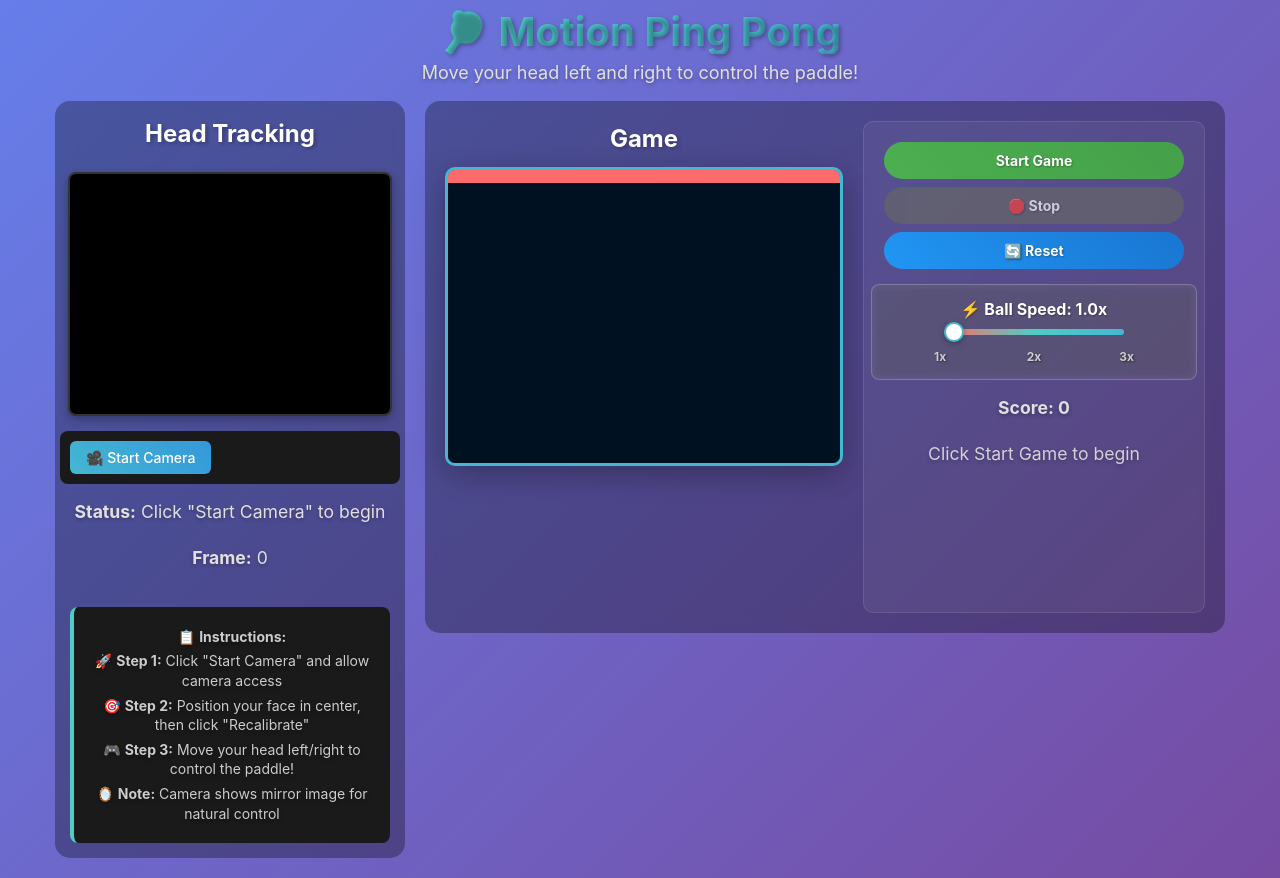
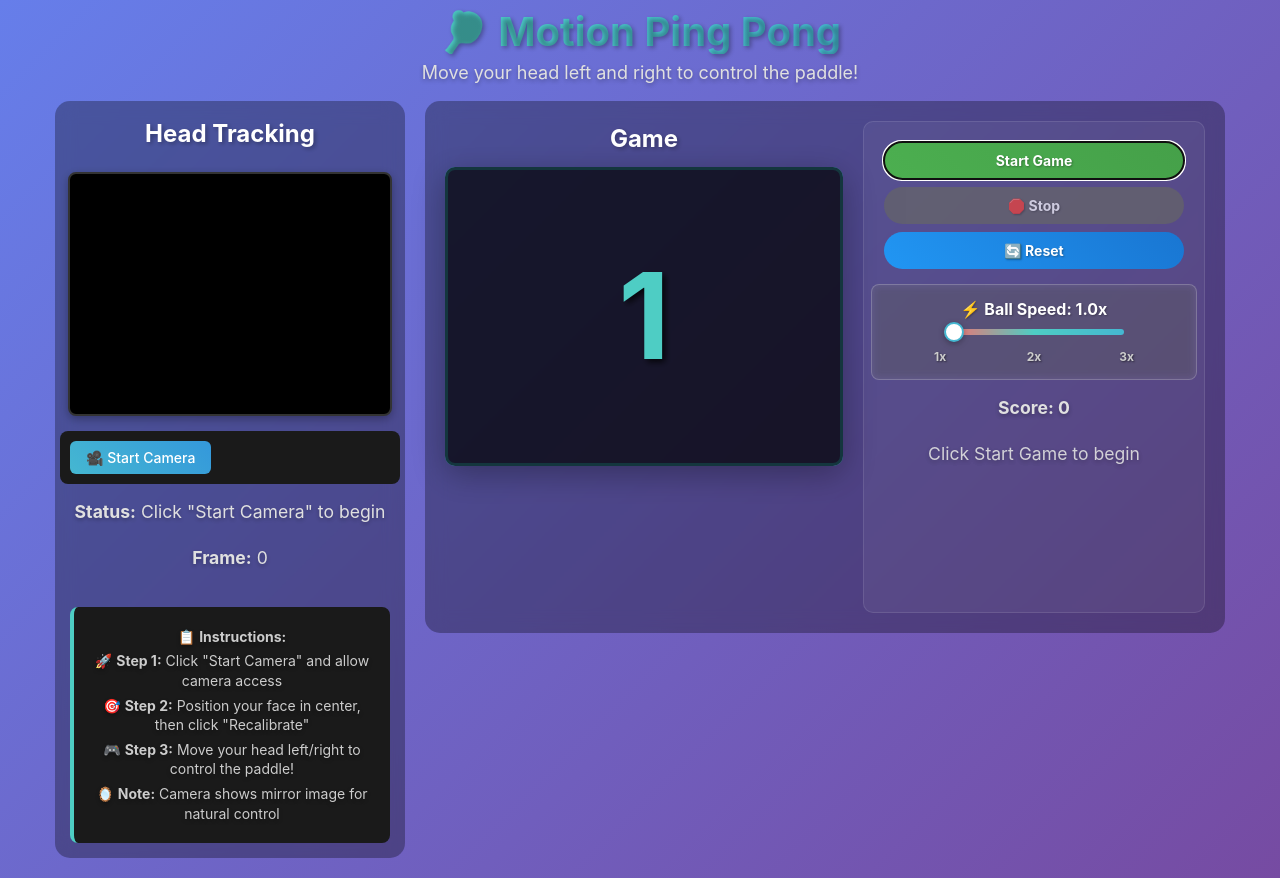
Before and after one commit to roshnidevadiga/games, a React (Vite) app: page / in a window 1280 px wide. Both pictures are taken after a click on the button "Start Game". Built offline with nearby package versions, Linux system fonts and the light colour scheme.

Commit message:
Added timer

```diff
--- a/src/components/PingPongGame.css
+++ b/src/components/PingPongGame.css
@@ -80,6 +80,50 @@
   margin: 0 0 10px 0;
   text-shadow: 2px 2px 4px rgba(0,0,0,0.3);
   text-align: center;
+}
+
+.canvas-wrapper {
+  position: relative;
+  width: 100%;
+  display: flex;
+  justify-content: center;
+}
+
+.countdown-overlay {
+  position: absolute;
+  top: 0;
+  left: 0;
+  width: 100%;
+  height: 100%;
+  background: rgba(0, 0, 0, 0.7);
+  display: flex;
+  align-items: center;
+  justify-content: center;
+  border-radius: 10px;
+  z-index: 10;
+}
+
+.countdown-number {
+  font-size: 120px;
+  font-weight: bold;
+  color: #4ecdc4;
+  text-shadow: 3px 3px 6px rgba(0,0,0,0.8);
+  animation: countdownPulse 1s ease-in-out;
+}
+
+@keyframes countdownPulse {
+  0% {
+    transform: scale(0.5);
+    opacity: 0;
+  }
+  50% {
+    transform: scale(1.2);
+    opacity: 1;
+  }
+  100% {
+    transform: scale(1);
+    opacity: 1;
+  }
 }
 
 .game-canvas {
--- a/src/components/PingPongGame.jsx
+++ b/src/components/PingPongGame.jsx
@@ -21,10 +21,13 @@ const PingPongGame = () => {
   });
 
   // Speed control state
-  const [speedMultiplier, setSpeedMultiplier] = useState(1); // 0.5x to 3x speed
+  const [speedMultiplier, setSpeedMultiplier] = useState(1); // 1x to 3x speed
 
   // Head tracking state
   const [headPosition, setHeadPosition] = useState(0); // -1 to 1, where 0 is center
+
+  // Countdown state
+  const [countdown, setCountdown] = useState(0); // 0 = no countdown, 3, 2, 1 = countdown numbers
 
   // Use refs to maintain state across re-mounts
   const gameStateRef = useRef(gameState);
@@ -273,8 +276,20 @@ const PingPongGame = () => {
 
   const startGame = () => {
     console.log("Starting game...");
-    setGameState((prev) => ({
-      ...prev,
+
+    // Start countdown
+    setCountdown(3);
+
+    // Countdown sequence
+    const countdownInterval = setInterval(() => {
+      setCountdown((prev) => {
+        if (prev > 1) {
+          return prev - 1;
+        } else {
+          // Countdown finished, start the game
+          clearInterval(countdownInterval);
+          setGameState((prevState) => ({
+            ...prevState,
             ball: {
               x: 300,
               y: 225,
@@ -286,6 +301,10 @@ const PingPongGame = () => {
             isPlaying: true,
             isPaused: false,
           }));
+          return 0;
+        }
+      });
+    }, 1000);
   };
 
   const pauseGame = () => {
@@ -344,11 +363,18 @@ const PingPongGame = () => {
         <div className="game-section">
           <div className="game-canvas-container">
             <h2>Game</h2>
+            <div className="canvas-wrapper">
               <canvas
                 ref={canvasRef}
                 className="game-canvas"
                 onMouseMove={handleMouseMove}
               />
+              {countdown > 0 && (
+                <div className="countdown-overlay">
+                  <div className="countdown-number">{countdown}</div>
+                </div>
+              )}
+            </div>
           </div>
 
           <div className="game-controls">
```
Lines whose indentation alone changed are shown as unchanged.
